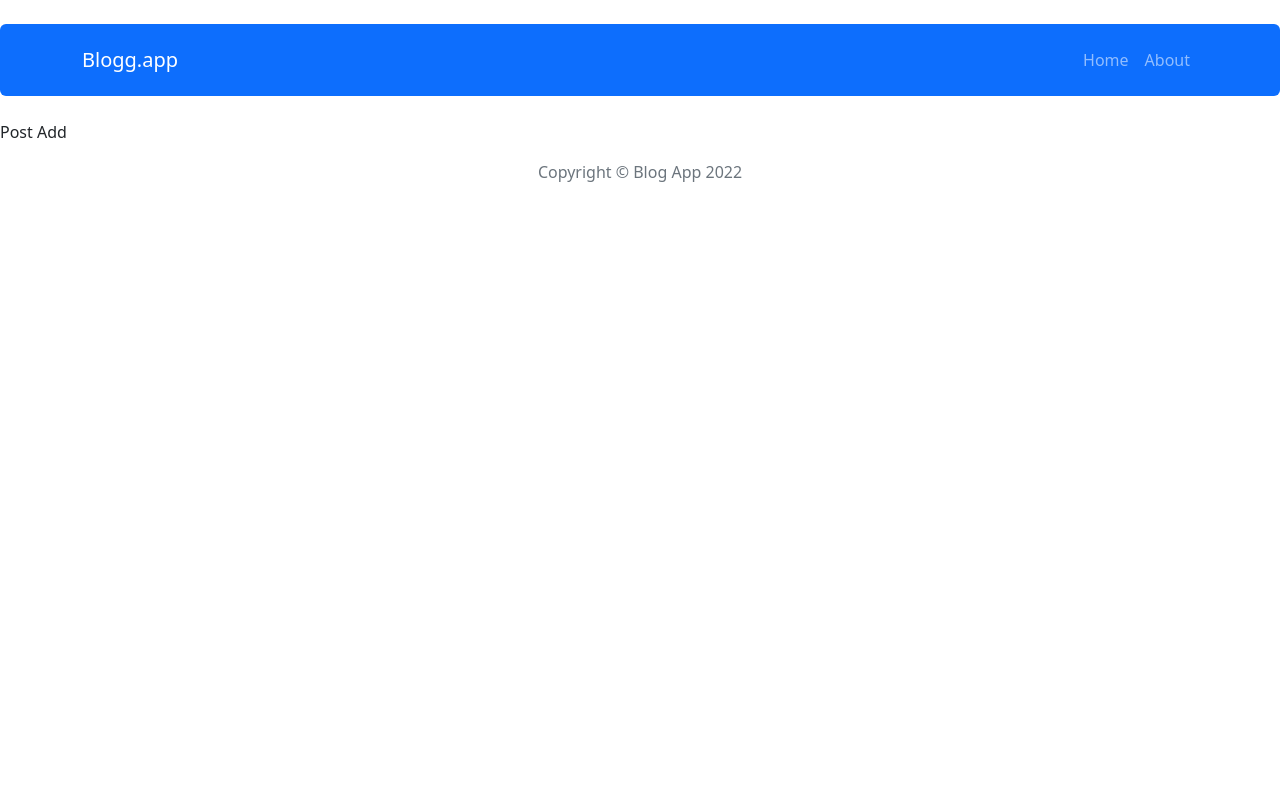
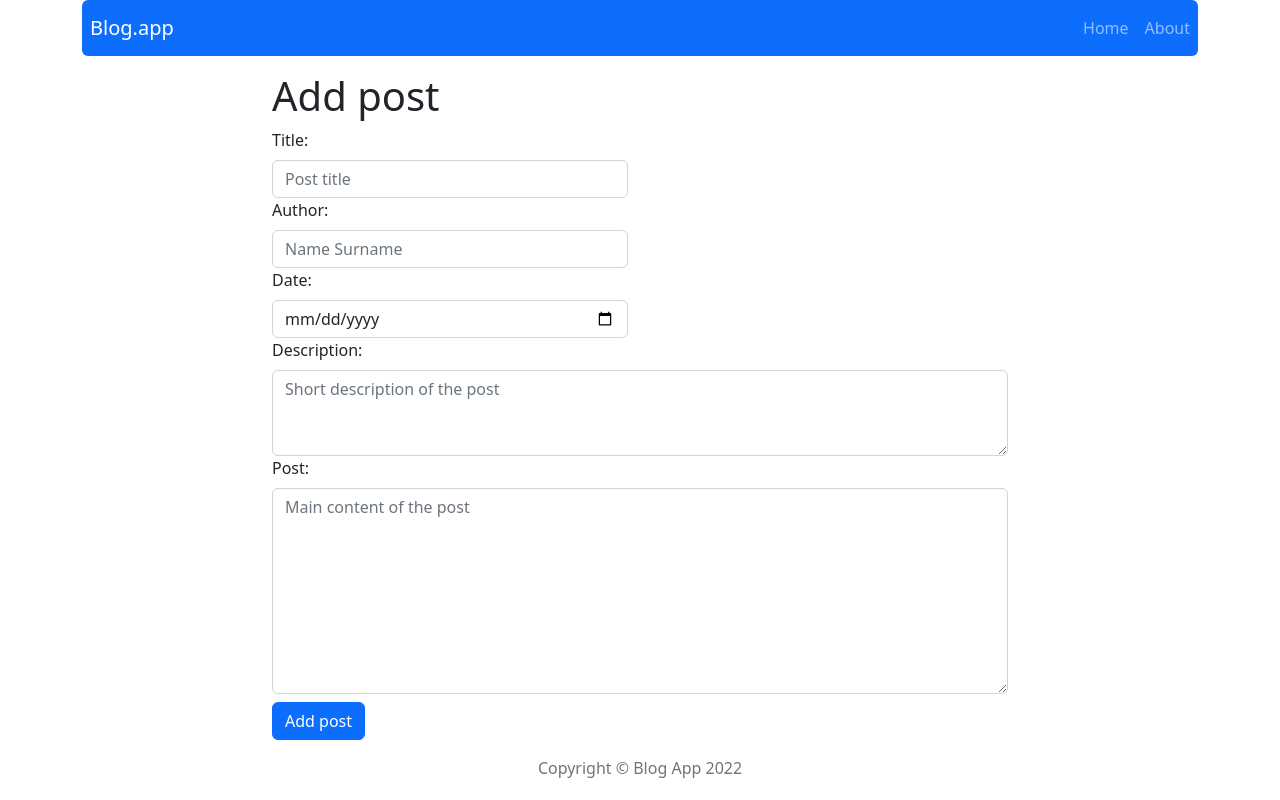
Before and after one commit to s-bidowaniec/blog, a React (Create React App) app: page /post/add in a window 1280 px wide. Built offline with nearby package versions, Linux system fonts and the light colour scheme.

Commit message:
Add new post form

```diff
--- a/package.json
+++ b/package.json
@@ -15,6 +15,7 @@
     "react-scripts": "5.0.1",
     "redux": "^4.2.0",
     "sass": "^1.53.0",
+    "shortid": "^2.2.16",
     "web-vitals": "^2.1.0"
   },
   "scripts": {
--- /dev/null
+++ b/src/components/common/DelModal/DelModal.js
@@ -0,0 +1,32 @@
+import PropTypes from 'prop-types';
+import { Button, Modal } from 'react-bootstrap';
+
+const DelModal = (props) => {
+  return (
+    <Modal show={props.show} onHide={props.handleClose}>
+      <Modal.Header closeButton>
+        <Modal.Title>Are you sure?</Modal.Title>
+      </Modal.Header>
+      <Modal.Body>
+        This operation will completely remove this post from the app. <br /> Are you sure that you
+        want to do that?
+      </Modal.Body>
+      <Modal.Footer>
+        <Button variant="secondary" onClick={props.handleClose}>
+          Cancel
+        </Button>
+        <Button variant="danger" onClick={props.handleDelete}>
+          Remove
+        </Button>
+      </Modal.Footer>
+    </Modal>
+  );
+};
+
+DelModal.propTypes = {
+  show: PropTypes.bool,
+  handleClose: PropTypes.func,
+  handleDelete: PropTypes.func
+};
+
+export default DelModal;
--- /dev/null
+++ b/src/components/common/PostForm/PostForm.js
@@ -0,0 +1,96 @@
+import { Button, Form, Row, Col } from 'react-bootstrap';
+import PropTypes from 'prop-types';
+import { useDispatch } from 'react-redux';
+import { useState } from 'react';
+import { addPost } from '../../../redux/postsRedux';
+import { useNavigate } from 'react-router-dom';
+
+const PostForm = (props) => {
+  const dispatch = useDispatch();
+  const navigate = useNavigate();
+  const [postTitle, setPostTitle] = useState('');
+  const [postAuthor, setPostAuthor] = useState('');
+  const [postDate, setPostDate] = useState('');
+  const [postDescription, setPostDescription] = useState('');
+  const [postText, setPostText] = useState('');
+  const onSubmit = (e) => {
+    e.preventDefault();
+    dispatch(
+      addPost({
+        title: postTitle,
+        shortDescription: postDescription,
+        content: postText,
+        publishedDate: postDate,
+        author: postAuthor
+      })
+    );
+    navigate('/');
+  };
+  return (
+    <div>
+      <Form onSubmit={onSubmit}>
+        <Row>
+          <Col xl={6}>
+            <Form.Group controlId="postTitle">
+              <Form.Label>Title:</Form.Label>
+              <Form.Control
+                type="text"
+                placeholder="Post title"
+                value={postTitle}
+                onChange={(e) => setPostTitle(e.target.value)}
+              />
+            </Form.Group>
+            <Form.Group controlId="postAuthor">
+              <Form.Label>Author:</Form.Label>
+              <Form.Control
+                type="text"
+                placeholder="Name Surname"
+                value={postAuthor}
+                onChange={(e) => setPostAuthor(e.target.value)}
+              />
+            </Form.Group>
+            <Form.Group controlId="postDate">
+              <Form.Label>Date:</Form.Label>
+              <Form.Control
+                type="date"
+                placeholder={''}
+                value={postDate}
+                onChange={(e) => setPostDate(e.target.value)}
+              />
+            </Form.Group>
+          </Col>
+        </Row>
+        <Form.Group controlId="postDescription">
+          <Form.Label>Description:</Form.Label>
+          <Form.Control
+            as="textarea"
+            rows={3}
+            placeholder="Short description of the post"
+            value={postDescription}
+            onChange={(e) => setPostDescription(e.target.value)}
+          />
+        </Form.Group>
+        <Form.Group controlId="postText">
+          <Form.Label>Post:</Form.Label>
+          <Form.Control
+            as="textarea"
+            rows={8}
+            placeholder="Main content of the post"
+            value={postText}
+            onChange={(e) => setPostText(e.target.value)}
+          />
+        </Form.Group>
+
+        <Button className={'mt-2'} variant="primary" type="submit">
+          {props.type === 'new' ? 'Add post' : 'Update'}
+        </Button>
+      </Form>
+    </div>
+  );
+};
+
+PostForm.propTypes = {
+  type: PropTypes.string
+};
+
+export default PostForm;
--- a/src/components/pages/Post/Post.js
+++ b/src/components/pages/Post/Post.js
@@ -1,5 +1,51 @@
+import { useParams, Navigate } from 'react-router';
+import { NavLink } from 'react-router-dom';
+import { useState } from 'react';
+import { useSelector } from 'react-redux';
+import { getPostById } from '../../../redux/postsRedux';
+import { Stack, Button, Container, Row, Col, Nav } from 'react-bootstrap';
+import { useDispatch } from 'react-redux';
+import { deletePost } from '../../../redux/postsRedux';
+import DelModal from '../../common/DelModal/DelModal';
+
 const Post = () => {
-  return <p>Post</p>;
+  const dispatch = useDispatch();
+  const { id } = useParams();
+  const post = useSelector((state) => getPostById(state, id));
+
+  const [show, setShow] = useState(false);
+  const handleClose = () => setShow(false);
+  const handleShow = () => setShow(true);
+  const handleDelete = () => dispatch(deletePost({ id }));
+  if (!post) return <Navigate to="/" />;
+  else
+    return (
+      <Container className={'py-3'}>
+        <DelModal show={show} handleClose={handleClose} handleDelete={handleDelete}></DelModal>
+        <Row className="justify-content-md-center">
+          <Col md={12} xl={8}>
+            <Stack direction="horizontal" gap={3}>
+              <h1 className="me-auto">{post.title}</h1>
+              <Button variant="outline-info">
+                <Nav.Link as={NavLink} to={'/post/edit/' + post.id}>
+                  Edit
+                </Nav.Link>
+              </Button>
+              <Button variant="outline-danger" onClick={handleShow}>
+                Delete
+              </Button>
+            </Stack>
+            <p>
+              <strong>Author:</strong> {post.author}
+              <br />
+              <strong>Date:</strong> {post.publishedDate}
+              <br />
+            </p>
+            <p>{post.content}</p>
+          </Col>
+        </Row>
+      </Container>
+    );
 };
 
 export default Post;
--- a/src/components/pages/PostAdd/PostAdd.js
+++ b/src/components/pages/PostAdd/PostAdd.js
@@ -1,5 +1,19 @@
+import { Col, Container, Row, Stack } from 'react-bootstrap';
+import PostForm from '../../common/PostForm/PostForm';
+
 const PostAdd = () => {
-  return <p>Post Add</p>;
+  return (
+    <Container className={'py-3'}>
+      <Row className="justify-content-md-center">
+        <Col md={12} xl={8}>
+          <Stack direction="horizontal" gap={3}>
+            <h1>Add post</h1>
+          </Stack>
+          <PostForm type={'new'} />
+        </Col>
+      </Row>
+    </Container>
+  );
 };
 
 export default PostAdd;
--- a/src/components/views/NavBar/NavBar.js
+++ b/src/components/views/NavBar/NavBar.js
@@ -5,10 +5,14 @@ import { Navbar, Container } from 'react-bootstrap';
 
 const NavBar = () => {
   return (
-    <Navbar bg="primary" variant="dark" expand="lg" className="mt-4 mb-4 rounded">
-      <Container>
-        <Navbar.Brand href="/">Blogg.app</Navbar.Brand>
-        <Nav className="my-2">
+    <Container>
+      <Navbar bg="primary" variant="dark" className="rounded">
+        <Navbar.Brand className="me-auto px-2">
+          <Nav.Link as={NavLink} to="/">
+            Blog.app
+          </Nav.Link>
+        </Navbar.Brand>
+        <Nav>
           <Nav.Link as={NavLink} to="/">
             Home
           </Nav.Link>
@@ -16,8 +20,8 @@ const NavBar = () => {
             About
           </Nav.Link>
         </Nav>
-      </Container>
-    </Navbar>
+      </Navbar>
+    </Container>
   );
 };
 
--- a/src/redux/postsRedux.js
+++ b/src/redux/postsRedux.js
@@ -1,11 +1,22 @@
+import shortid from 'shortid';
 //selectors
 export const getAllPosts = ({ posts }) => posts;
+export const getPostById = ({ posts }, postId) => posts.find((post) => post.id === postId);
 // actions
-// const createActionName = (actionName) => `app/posts/${actionName}`;
+const createActionName = (actionName) => `app/posts/${actionName}`;
+const ADD_POST = createActionName('ADD_POST');
+const DELETE_POST = createActionName('DELETE_POST');
 
 // action creators
+export const addPost = (payload) => ({ type: ADD_POST, payload });
+export const deletePost = (payload) => ({ type: DELETE_POST, payload });
+// reucer
 const postsReducer = (statePart = [], action) => {
   switch (action.type) {
+    case ADD_POST:
+      return [...statePart, { ...action.payload, id: shortid() }];
+    case DELETE_POST:
+      return statePart.filter((post) => post.id !== action.payload.id);
     default:
       return statePart;
   }
```
Also changed, not shown: 1 other file (tests, documents, lock files or other folders).
